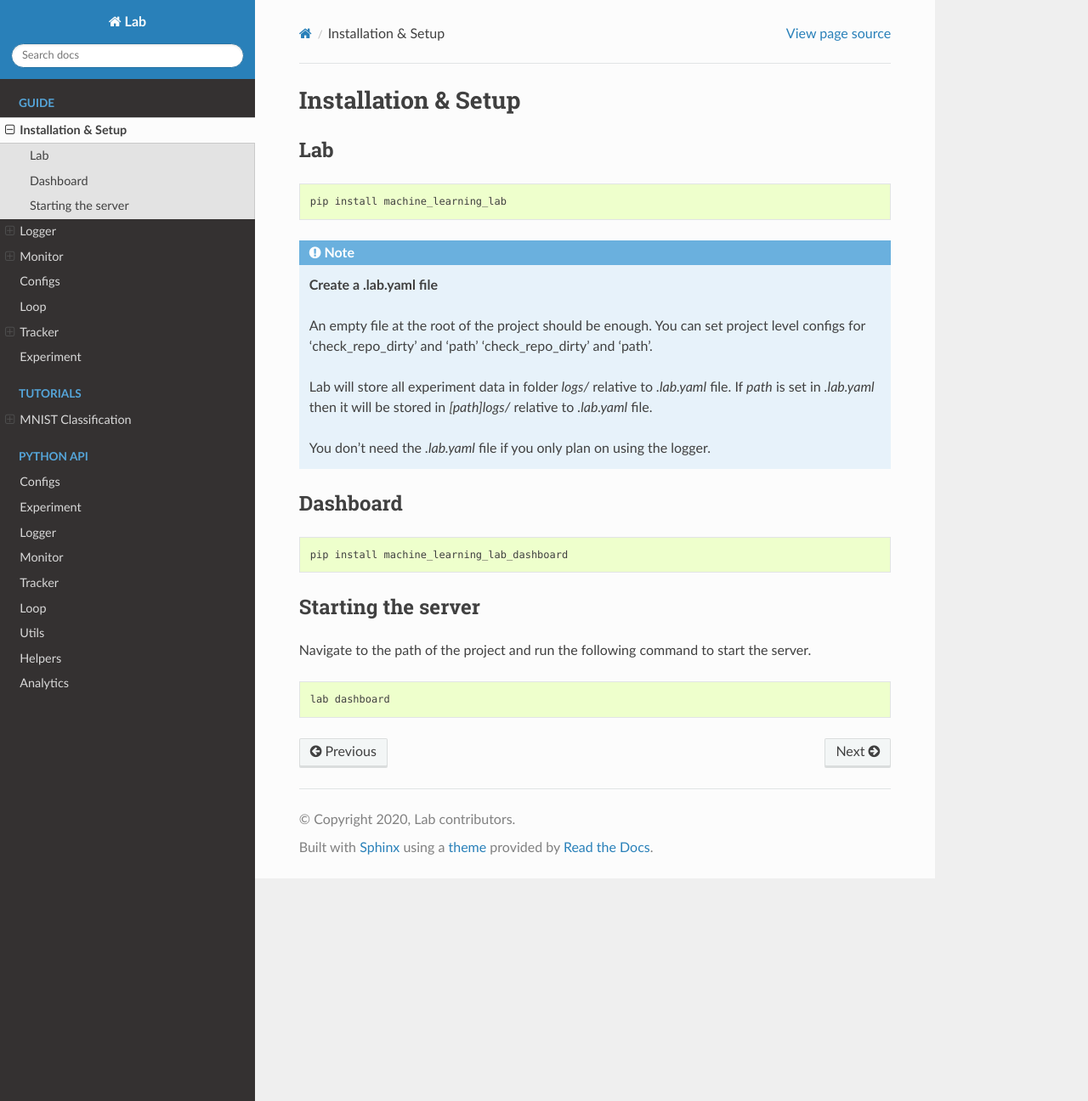
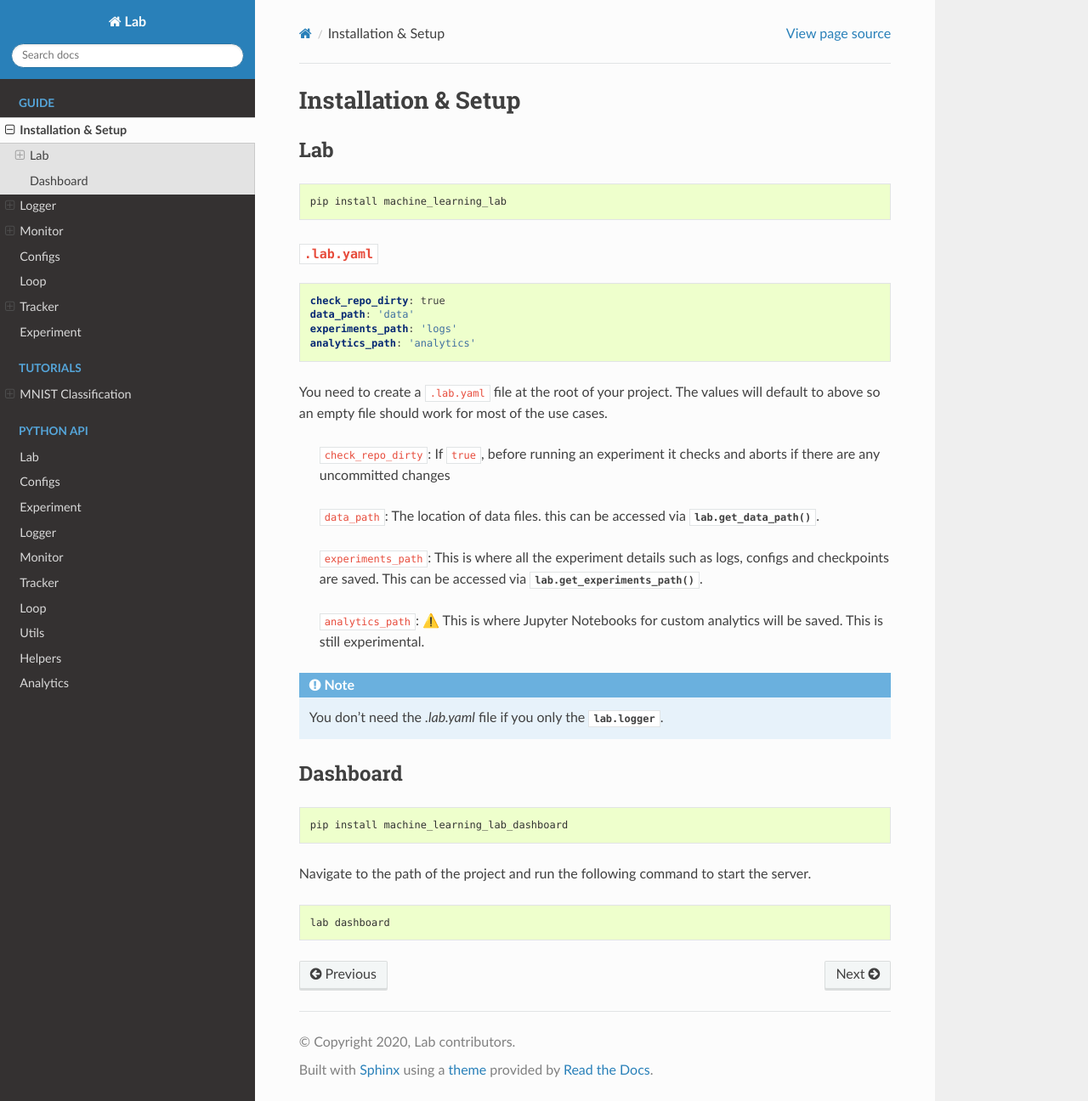
Before and after one commit to lab-ml/docs, a Sphinx documentation site: the page built from source/guide/installation_setup.rst, in a window 1280 px wide and 1296 px high. Shown: the whole window at 85% size. Built offline with Sphinx 7.4.7 and the Read the Docs theme 2.0.0, drawn with Linux system fonts in a browser that asks for light colours; nearby versions of some CDN libraries; formulas are drawn with MathJax 3.

Commit message:
lab.yaml

```diff
--- a/source/guide/installation_setup.rst
+++ b/source/guide/installation_setup.rst
@@ -4,32 +4,45 @@ Installation & Setup
 Lab
 ---
 
-.. code-block:: bash
+.. code-block:: console
 
     pip install machine_learning_lab
 
+``.lab.yaml``
+^^^^^^^^^^^^^
+
+.. code-block:: yaml
+
+	check_repo_dirty: true
+	data_path: 'data'
+	experiments_path: 'logs'
+	analytics_path: 'analytics'
+
+You need to create a ``.lab.yaml`` file at the root of your project.
+The values will default to above so an empty file should work for most of the use cases.
+
+	``check_repo_dirty``: If ``true``, before running an experiment it checks and aborts if there are any uncommitted changes
+
+	``data_path``: The location of data files.	this can be accessed via :func:`lab.get_data_path`.
+
+	``experiments_path``: This is where all the experiment details such as logs, configs and checkpoints are saved. This can be accessed via :func:`lab.get_experiments_path`.
+
+	``analytics_path``: ⚠️ This is where Jupyter Notebooks for custom analytics will be saved. This is still experimental.
+
 .. note::
 
-    **Create a .lab.yaml file**
-
-    An empty file at the root of the project should be enough. You can set project level configs for 'check_repo_dirty' and 'path' 'check_repo_dirty' and 'path'.
-
-    Lab will store all experiment data in folder `logs/` relative to `.lab.yaml` file. If `path` is set in `.lab.yaml` then it will be stored in `[path]logs/` relative to `.lab.yaml` file.
-
-    You don't need the `.lab.yaml` file if you only plan on using the logger.
+	You don't need the `.lab.yaml` file if you only the :mod:`lab.logger`.
 
 Dashboard
 -------------
 
-.. code-block:: bash
+.. code-block:: console
 
   pip install machine_learning_lab_dashboard
 
-Starting the server
--------------------
 
 Navigate to the path of the project and run the following command to start the server.
 
-.. code-block:: bash
+.. code-block:: console
 
   lab dashboard
--- a/source/index.rst
+++ b/source/index.rst
@@ -25,6 +25,7 @@
    :maxdepth: 1
    :caption: Python API
 
+   api/lab
    api/configs
    api/experiment
    api/logger
```
Also changed, not shown: source/api/lab.rst (added, +8 -0 lines).
